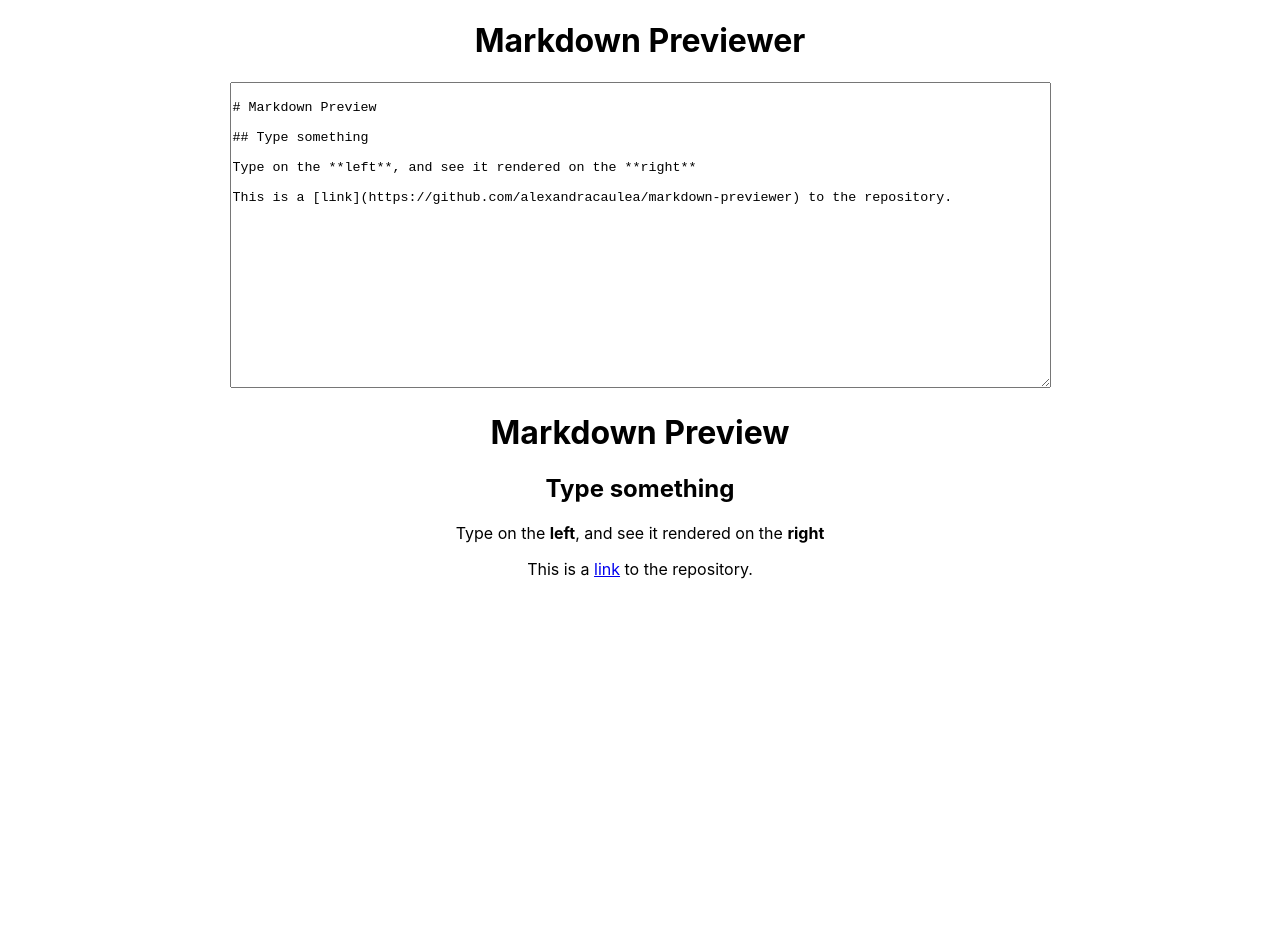
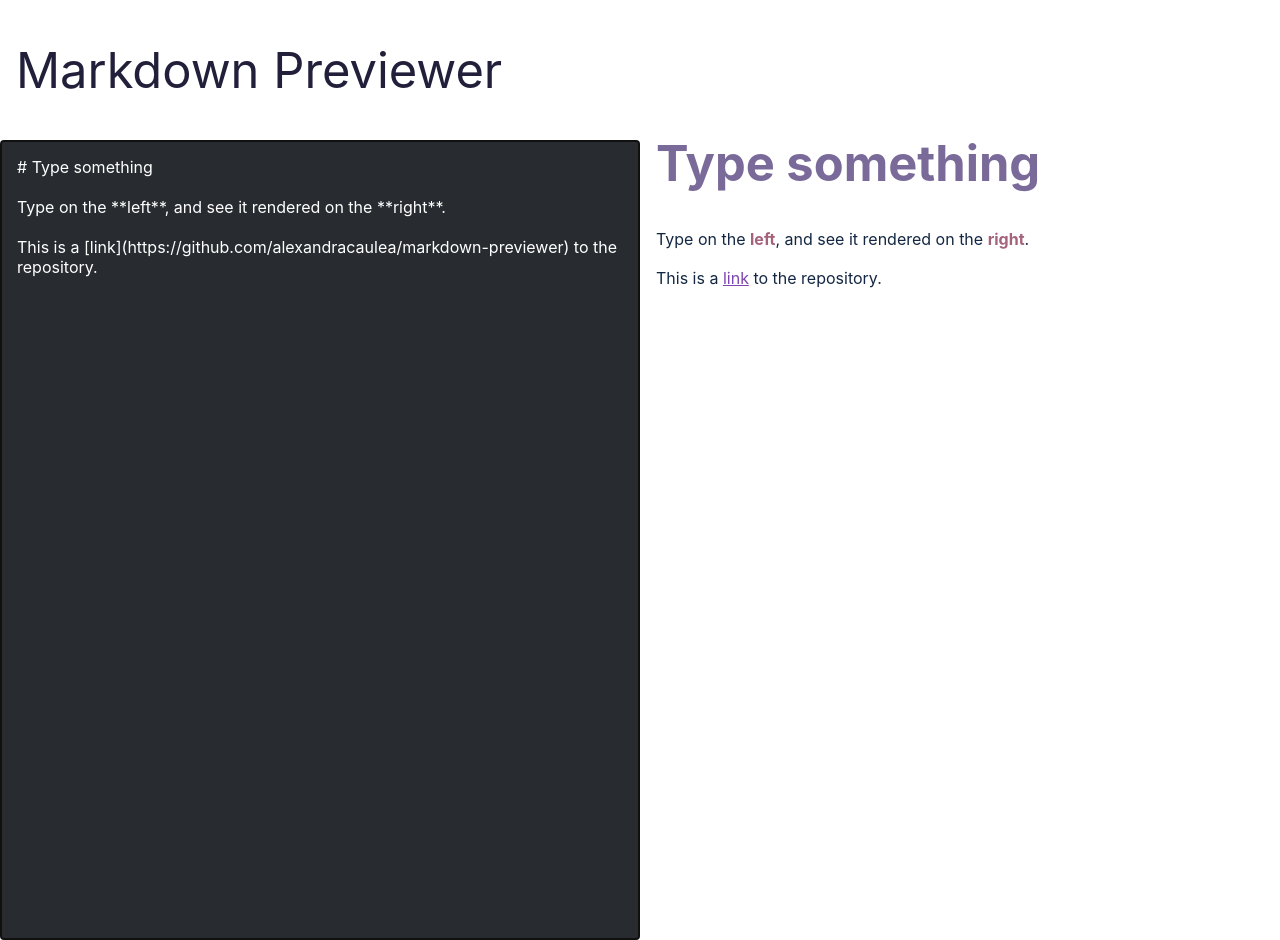
Before and after one commit to alexandracaulea/markdown-previewer, a React (Create React App) app: page / in a window 1280 px wide. Before the commit the page ends 800 px from the top, so only its background shows below. Built offline with nearby package versions, Linux system fonts and the light colour scheme.

Commit message:
- Remove styled-components package - Refactor the components and add styles

```diff
--- a/package.json
+++ b/package.json
@@ -14,8 +14,7 @@
     "marked": "^1.2.0",
     "react": "^16.13.1",
     "react-dom": "^16.13.1",
-    "react-scripts": "3.4.3",
-    "styled-components": "^5.2.0"
+    "react-scripts": "3.4.3"
   },
   "scripts": {
     "start": "react-scripts start",
--- a/public/index.html
+++ b/public/index.html
@@ -14,6 +14,6 @@
 
   <body>
     <noscript>You need to enable JavaScript to run this app.</noscript>
-    <div id="root"></div>
+    <section id="root"></section>
   </body>
 </html>
--- a/src/App.css
+++ b/src/App.css
@@ -1,38 +1,12 @@
-.App {
-  text-align: center;
+.App-container {
+  display: grid;
+  grid-template-columns: repeat(auto-fit, minmax(300px, 1fr));
+  grid-auto-rows: 1fr 1fr;
+  min-height: 100vh;
 }
 
-.App-logo {
-  height: 40vmin;
-  pointer-events: none;
+.App-heading {
+  font-size: 3.052em;
+  margin-left: 1rem;
+  font-weight: normal;
 }
-
-@media (prefers-reduced-motion: no-preference) {
-  .App-logo {
-    animation: App-logo-spin infinite 20s linear;
-  }
-}
-
-.App-header {
-  background-color: #282c34;
-  min-height: 100vh;
-  display: flex;
-  flex-direction: column;
-  align-items: center;
-  justify-content: center;
-  font-size: calc(10px + 2vmin);
-  color: white;
-}
-
-.App-link {
-  color: #61dafb;
-}
-
-@keyframes App-logo-spin {
-  from {
-    transform: rotate(0deg);
-  }
-  to {
-    transform: rotate(360deg);
-  }
-}
--- a/src/App.js
+++ b/src/App.js
@@ -1,14 +1,11 @@
 import React, { useState } from 'react';
-import { Editor } from './components/Editor';
-import { Preview } from './components/Preview';
+import Editor from './components/Editor';
+import Preview from './components/Preview';
 import './App.css';
 
-const placeholderText = `
-# Markdown Preview
+const placeholderText = `# Type something
 
-## Type something
-
-Type on the **left**, and see it rendered on the **right**
+Type on the **left**, and see it rendered on the **right**.
 
 This is a [link](https://github.com/alexandracaulea/markdown-previewer) to the repository.
 `;
@@ -16,13 +13,17 @@ This is a [link](https://github.com/alexandracaulea/markdown-previewer) to the r
 export default function App() {
   const [textareaValue, setTextareaValue] = useState(placeholderText);
   return (
-    <div className="App">
-      <h1>Markdown Previewer</h1>
+    <>
+      <header>
+        <h1 className="App-heading">Markdown Previewer</h1>
+      </header>
+      <div className="App-container">
         <Editor
           textareaValue={textareaValue}
           setTextareaValue={setTextareaValue}
         />
         <Preview textareaValue={textareaValue} />
       </div>
+    </>
   );
 }
--- /dev/null
+++ b/src/components/Editor.css
@@ -0,0 +1,12 @@
+.Editor {
+  background-color: #282c30;
+  color: #fff;
+  resize: none;
+  font-size: 1rem;
+  font-family: inherit;
+  border: 1px solid #1e2124;
+}
+
+.Editor {
+  padding: 1rem;
+}
--- a/src/components/Editor.js
+++ b/src/components/Editor.js
@@ -1,13 +1,15 @@
 import React from 'react';
+import './Editor.css';
 
-export function Editor({ textareaValue, setTextareaValue }) {
+export default function Editor({ textareaValue, setTextareaValue }) {
   return (
     <textarea
       id="editor"
+      autoFocus
+      spellCheck="false"
+      className="Editor"
       value={textareaValue}
       onChange={(e) => setTextareaValue(e.target.value)}
-      rows={20}
-      cols={100}
     />
   );
 }
--- /dev/null
+++ b/src/components/Preview.css
@@ -0,0 +1,53 @@
+.Preview {
+  padding: 1rem;
+  padding-top: 0;
+  color: #132743;
+  overflow-wrap: break-word;
+}
+
+.Preview h1,
+.Preview h2,
+.Preview h3,
+.Preview h4,
+.Preview h5,
+.Preview h6 {
+  color: #7a6a99;
+  line-height: 1;
+}
+
+.Preview h1 {
+  margin-top: 0;
+  font-size: 3.052em;
+}
+
+.Preview h2 {
+  font-size: 2.441em;
+}
+
+.Preview h3 {
+  font-size: 1.953em;
+}
+
+.Preview h4 {
+  font-size: 1.563em;
+}
+
+.Preview h5 {
+  font-size: 1.25em;
+}
+
+.Preview h6 {
+  font-size: 1.1em;
+}
+
+p {
+  margin-bottom: 1.15rem;
+}
+
+.Preview a {
+  color: #7d45b0;
+}
+
+.Preview strong {
+  color: #a4627b;
+}
--- a/src/components/Preview.js
+++ b/src/components/Preview.js
@@ -1,10 +1,12 @@
 import React from 'react';
 import marked from 'marked';
+import './Preview.css';
 
-export function Preview({ textareaValue }) {
+export default function Preview({ textareaValue }) {
   return (
     <div
       id="preview"
+      className="Preview"
       dangerouslySetInnerHTML={{ __html: marked(textareaValue) }}
     />
   );
--- a/src/index.css
+++ b/src/index.css
@@ -5,9 +5,14 @@ body {
     sans-serif;
   -webkit-font-smoothing: antialiased;
   -moz-osx-font-smoothing: grayscale;
+  color: #221f3b;
 }
 
 code {
   font-family: source-code-pro, Menlo, Monaco, Consolas, 'Courier New',
     monospace;
 }
+
+#root {
+  min-height: 100vh;
+}
```
Also changed, not shown: src/logo.svg (deleted), 1 other file (tests, documents, lock files or other folders). Lines whose indentation alone changed are shown as unchanged.
